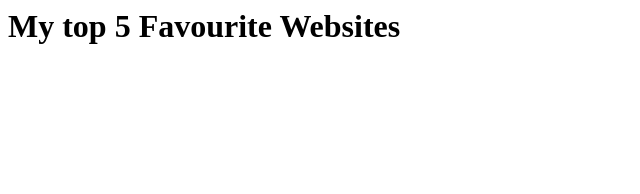
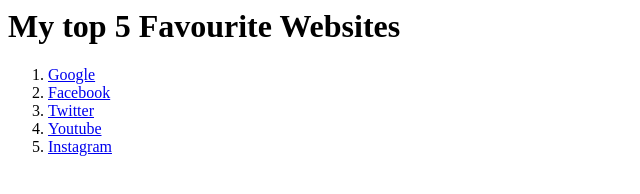
Before and after one commit to blazetornado2014/WebDevLearnings, a plain HTML site: page 3.2 Anchor Elements/index.html in a window 1280 px wide. Shown: the whole page, without its empty margins (0-640 px from the left). Drawn offline with Linux system fonts and the light colour scheme.

Commit message:
Updated index.html
3.2 solved

```diff
--- a/3.2 Anchor Elements/index.html
+++ b/3.2 Anchor Elements/index.html
@@ -1,2 +1,9 @@
 <h1>My top 5 Favourite Websites</h1>
 <!-- Write your code below -->
+ <ol>
+    <li><a href="www.google.com"> Google </a></li>
+    <li><a href="www.facebook.com"> Facebook </a></li>
+    <li><a href="www.twitter.com"> Twitter </a></li>
+    <li><a href="www.youtube.com"> Youtube </a></li>
+    <li><a href="www.instagram.com"> Instagram </a></li>
+ </ol>
```
